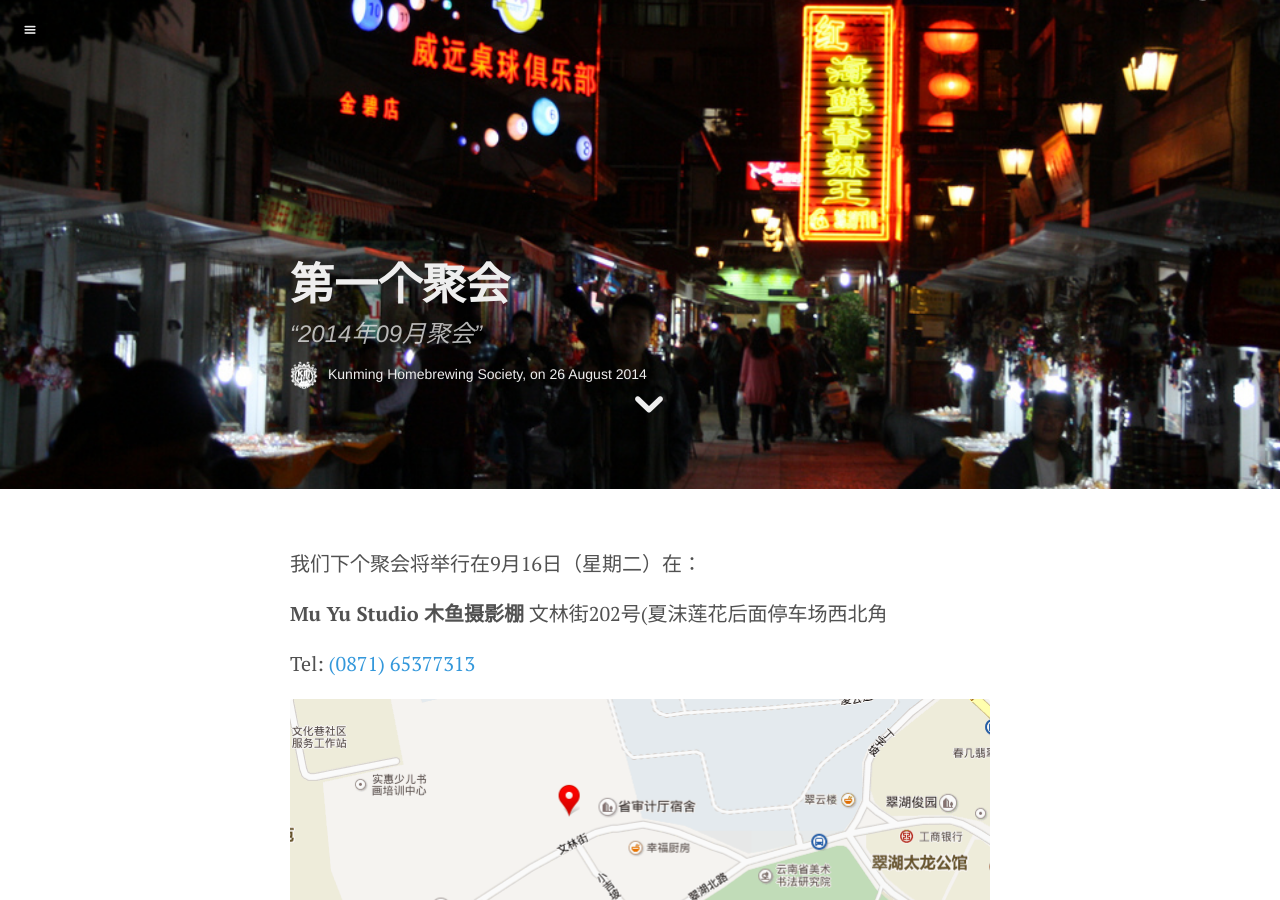
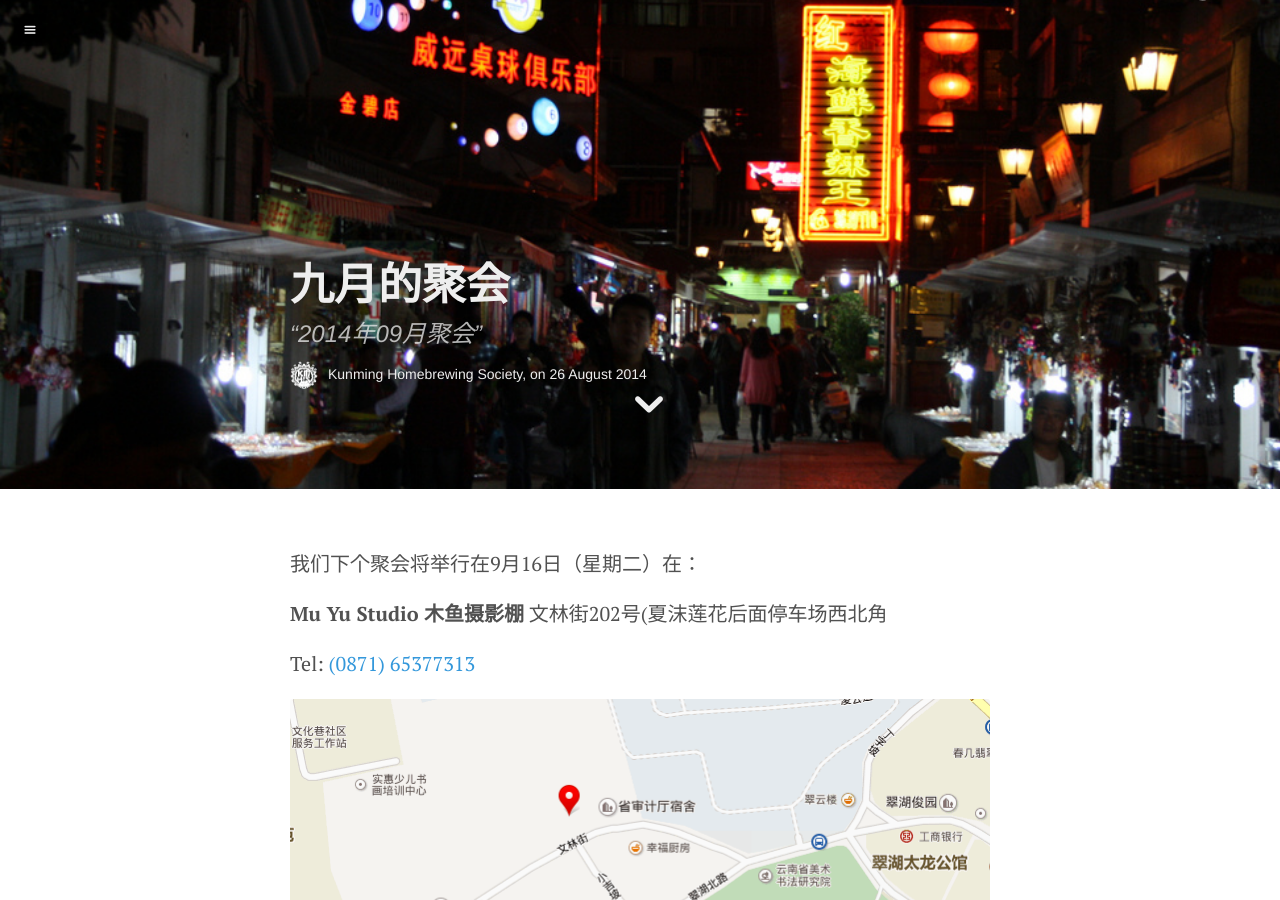
Before and after one commit to darryl-snow/khs, a Jekyll site: the page built from _posts/zh/2014-08-26-jiuyue-juhui.md, in a window 1280 px wide and 900 px high, scrolled down 411 px. Built offline with Jekyll 4.4.1, drawn with Linux system fonts in a browser that asks for light colours; Markdown is read by kramdown in place of the engine named in the settings.

Commit message:
fixing title of september meetup post in chinese

```diff
--- a/_posts/zh/2014-08-26-jiuyue-juhui.md
+++ b/_posts/zh/2014-08-26-jiuyue-juhui.md
@@ -1,6 +1,6 @@
 ---
 layout: post
-title: "第一个聚会"
+title: "九月的聚会"
 quote: 2014年09月聚会
 image: /media/2014-08-26-september-meetup/cover.jpg
 video: false
```
